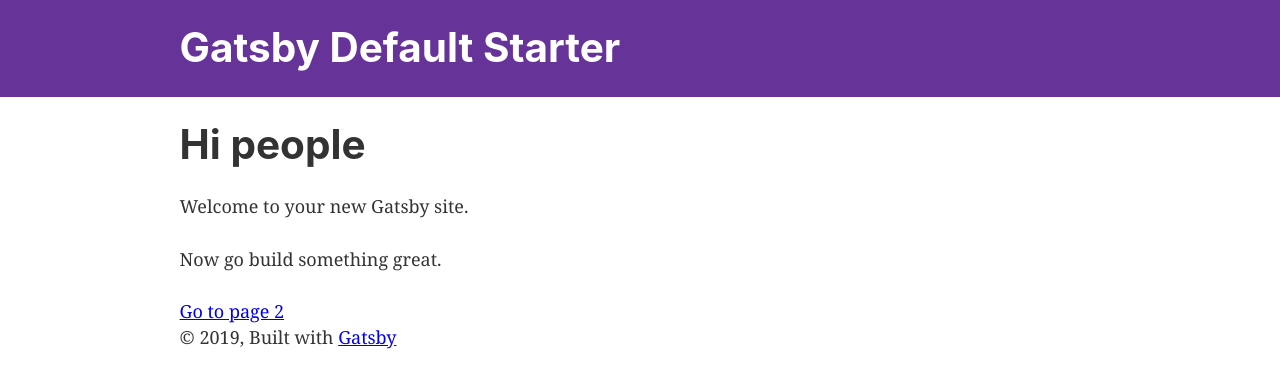
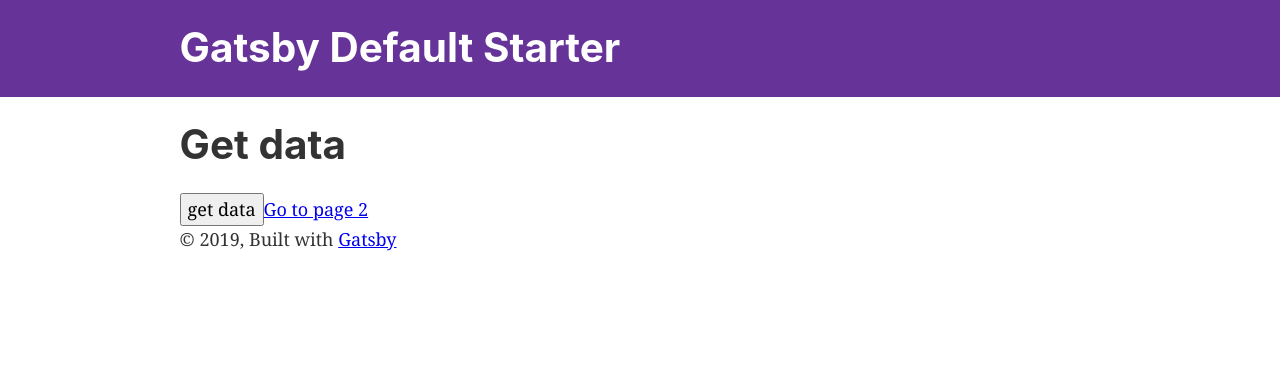
Before and after one commit to andrico1234/aws-reference-architecture, a Gatsby site in the folder website/: page / in a window 1280 px wide. Built offline with nearby package versions, Linux system fonts and the light colour scheme; Gatsby itself is replaced by a stand-in of ours.

```diff
--- /dev/null
+++ b/website/src/components/button.js
@@ -0,0 +1,7 @@
+import React from "react";
+
+const Button = ({ text, onClick }) => {
+  return <button onClick={onClick}>{text}</button>;
+};
+
+export default Button;
--- a/website/src/pages/index.js
+++ b/website/src/pages/index.js
@@ -2,15 +2,17 @@
 import { Link } from "gatsby";
 
 import Layout from "../components/layout";
-import Image from "../components/image";
-import SEO from "../components/seo";
+import Button from "../components/button";
+
+const handleClick = () => {
+  // make a request to API gateway
+  console.log('clicked');
+}
 
 const IndexPage = () => (
   <Layout>
-    <SEO title="Home" keywords={[`gatsby`, `application`, `react`]} />
-    <h1>Hi people</h1>
-    <p>Welcome to your new Gatsby site.</p>
-    <p>Now go build something great.</p>
+    <h1>Get data</h1>
+    <Button onClick={handleClick} text="get data" />
     <Link to="/page-2/">Go to page 2</Link>
   </Layout>
 );
```
Also changed, not shown: templates/master.yml (+7 -3 lines), README.md, templates/output/master-generate.yml, 1 other file.
